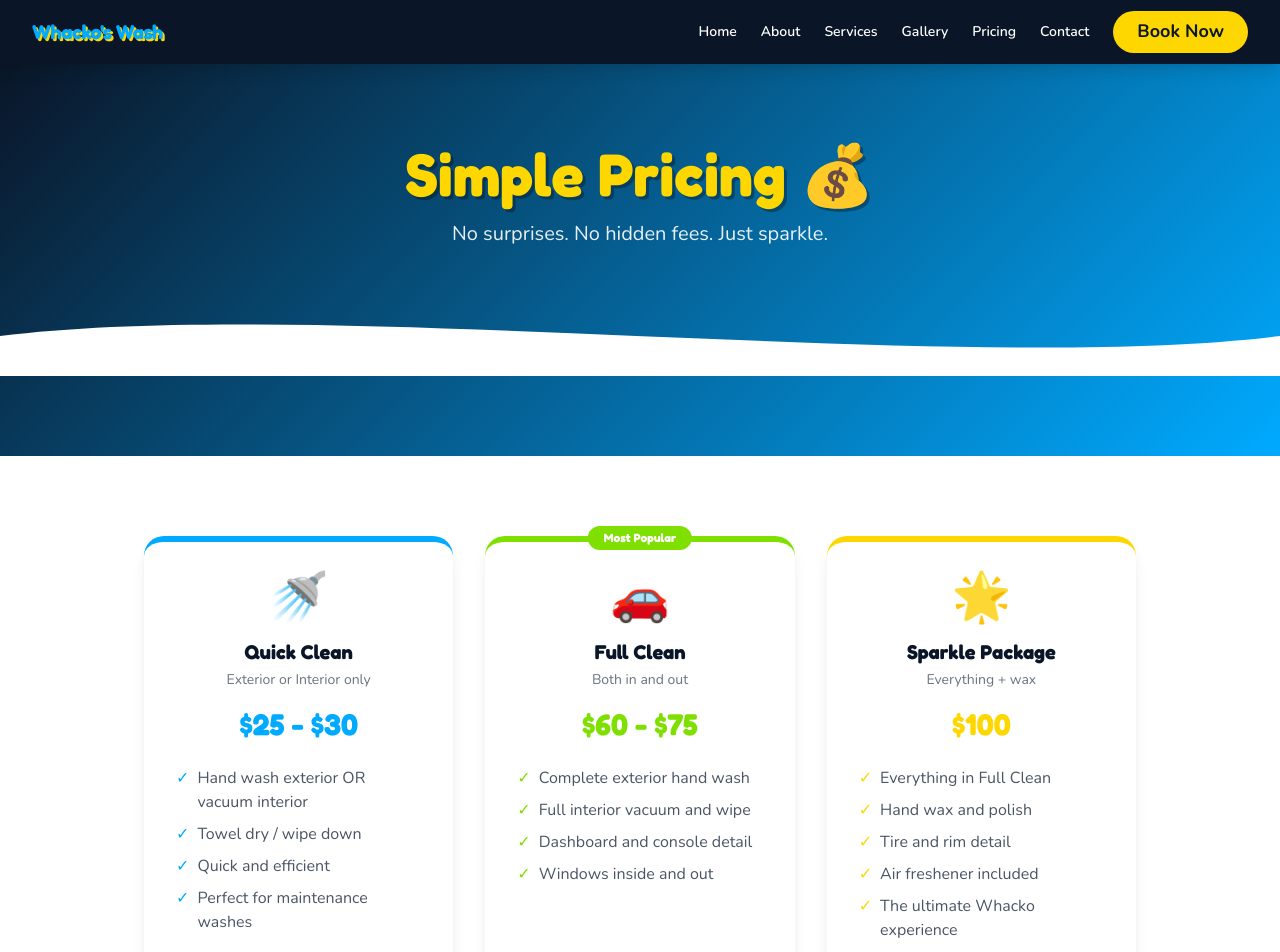
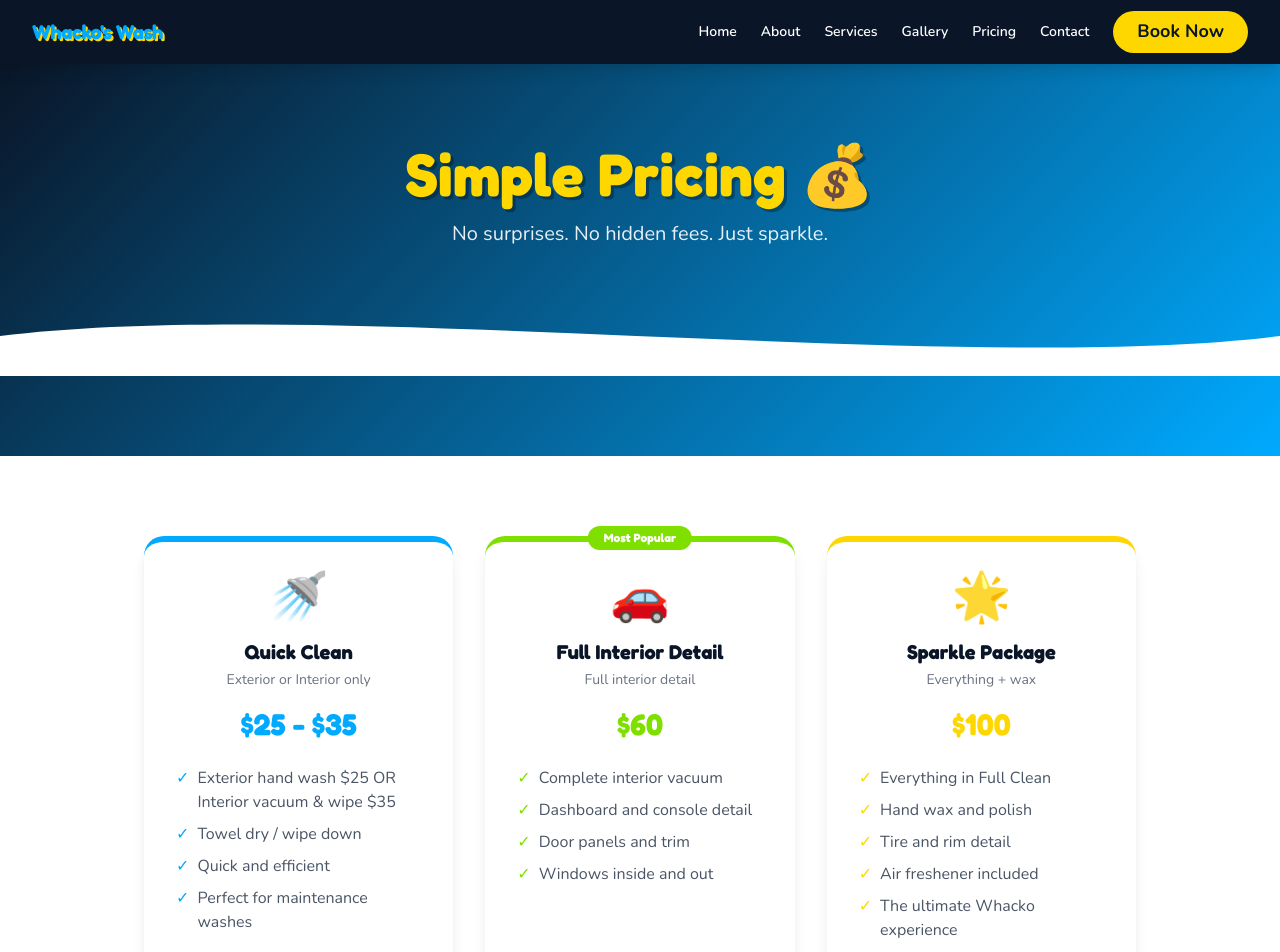
Before and after one commit to abigailleahgoldberg/whackos-wash, a Next.js app: page /pricing in a window 1280 px wide. Shown: the top 952 px of the page. Built offline with nearby package versions, Linux system fonts and the light colour scheme.

Commit message:
fix: update pricing across all pages - Interior Vacuum & Wipe: $30 → $35 - Full Interior Detail: $60 (standalone, no combo) - Removed Exterior + Interior Combo $75 (not in new menu) - Homepage, services, pricing, contact dropdown all consistent

```diff
--- a/app/contact/page.tsx
+++ b/app/contact/page.tsx
@@ -129,9 +129,8 @@ export default function Contact() {
                     className="w-full px-4 py-3 rounded-xl border-2 border-gray-200 focus:border-blue-400 focus:outline-none transition-colors bg-white">
                     <option value="">Pick a service...</option>
                     <option value="exterior">Basic Exterior Wash - $25</option>
-                    <option value="interior">Interior Vacuum & Wipe - $30</option>
+                    <option value="interior">Interior Vacuum & Wipe - $35</option>
                     <option value="full-interior">Full Interior Detail - $60</option>
-                    <option value="combo">Exterior + Interior Combo - $75</option>
                     <option value="sparkle">Complete Sparkle Package - $100</option>
                     <option value="fleet">Fleet / Multiple Cars - Call for pricing</option>
                     <option value="other">Not sure yet</option>
--- a/app/page.tsx
+++ b/app/page.tsx
@@ -12,9 +12,9 @@ const services = [
   },
   {
     emoji: "✨",
-    name: "Full Detail",
+    name: "Full Interior Detail",
     desc: "Inside and out, every inch gets the Whacko treatment.",
-    price: "$75",
+    price: "$60",
     color: "#7FE000",
   },
   {
--- a/app/pricing/page.tsx
+++ b/app/pricing/page.tsx
@@ -5,16 +5,16 @@ import WaveDivider from "../components/WaveDivider";
 export const metadata: Metadata = {
   title: "Pricing | Whacko's Wash — Affordable Car Detailing Klamath Falls",
   description:
-    "Clear, honest pricing. Exterior wash from $25, interior from $30, full detail $75, Sparkle Package $100. No hidden fees. Klamath Falls, Oregon.",
+    "Clear, honest pricing. Exterior wash $25, interior vacuum $35, full interior detail $60, Sparkle Package $100. No hidden fees. Klamath Falls, Oregon.",
 };
 
 const tiers = [
   {
     name: "Quick Clean",
-    price: "$25 - $30",
+    price: "$25 - $35",
     desc: "Exterior or Interior only",
     features: [
-      "Hand wash exterior OR vacuum interior",
+      "Exterior hand wash $25 OR Interior vacuum & wipe $35",
       "Towel dry / wipe down",
       "Quick and efficient",
       "Perfect for maintenance washes",
@@ -23,13 +23,13 @@ const tiers = [
     emoji: "🚿",
   },
   {
-    name: "Full Clean",
-    price: "$60 - $75",
-    desc: "Both in and out",
+    name: "Full Interior Detail",
+    price: "$60",
+    desc: "Full interior detail",
     features: [
-      "Complete exterior hand wash",
-      "Full interior vacuum and wipe",
+      "Complete interior vacuum",
       "Dashboard and console detail",
+      "Door panels and trim",
       "Windows inside and out",
     ],
     color: "#7FE000",
--- a/app/services/page.tsx
+++ b/app/services/page.tsx
@@ -19,7 +19,7 @@ const services = [
   {
     emoji: "🧹",
     name: "Interior Vacuum & Wipe",
-    price: "$30",
+    price: "$35",
     desc: "No crumb left behind. Seriously.",
     gradient: "linear-gradient(135deg, #7FE000, #00AAFF)",
   },
@@ -33,7 +33,7 @@ const services = [
   {
     emoji: "🚗",
     name: "Exterior + Interior Combo",
-    price: "$75",
+    price: "$60",
     desc: "The full Whacko experience. In and out.",
     gradient: "linear-gradient(135deg, #FF3333, #FFD700)",
   },
```
